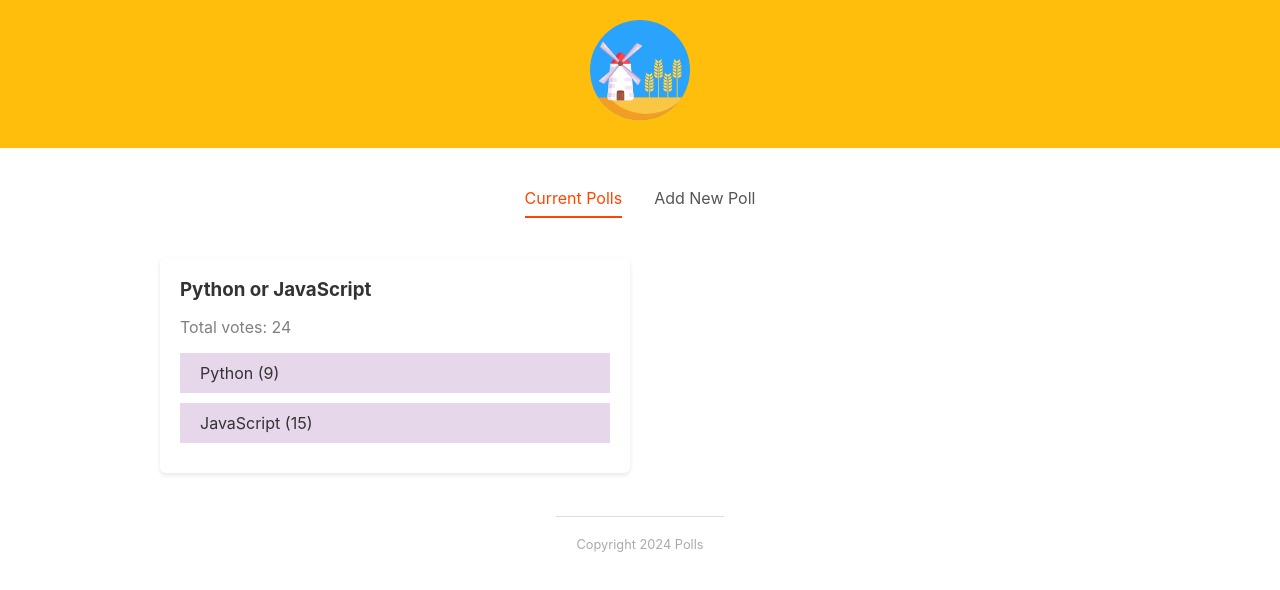
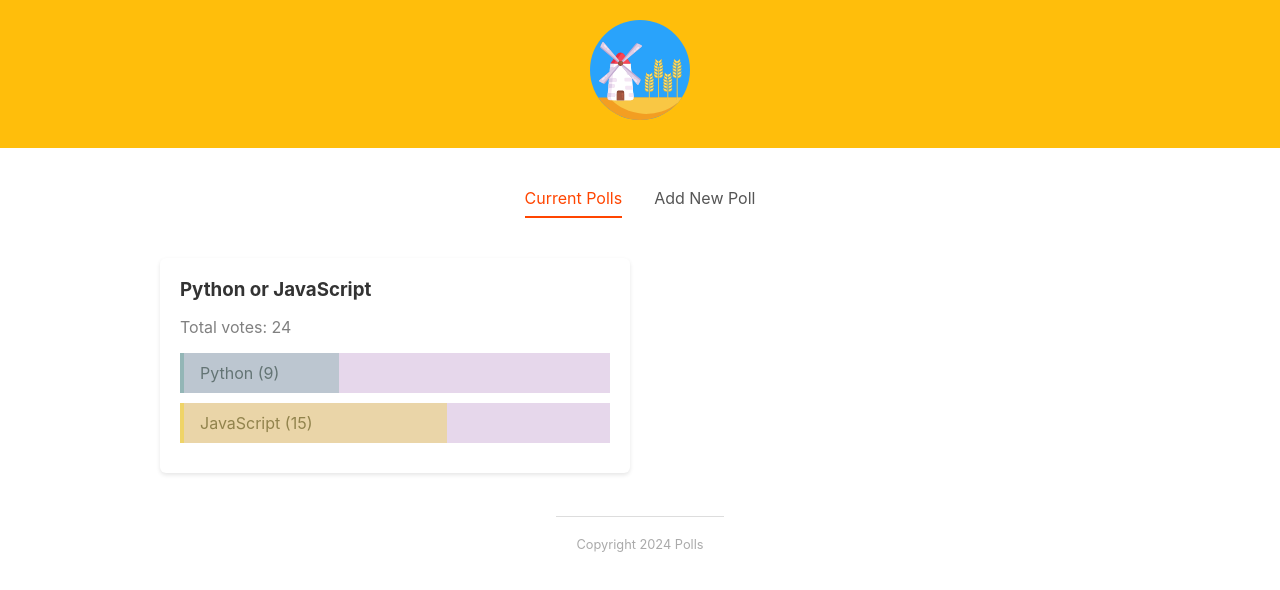
Before and after one commit to AnushaDeviR/polls-project, a Svelte app: page / in a window 1280 px wide. Shown: the top 590 px of the page. Built offline with nearby package versions, Linux system fonts and the light colour scheme.

Commit message:
added reactive percentage to votes

```diff
--- a/src/components/PollDetails.svelte
+++ b/src/components/PollDetails.svelte
@@ -3,10 +3,12 @@
   import Card from "../reuseable/Card.svelte";
   export let poll = [];
 
+  //   reactive values:
+  $: totalVotes = poll.votesA + poll.votesB;
+  $: percentageA = Math.floor((100 / totalVotes) * poll.votesA);
+  $: percentageB = Math.floor((100 / totalVotes) * poll.votesB);
+
   const dispatch = createEventDispatcher();
-
-  //   reactive values:
-  $: totalValues = poll.votesA + poll.votesB;
 
   const dispatchVotes = (option, id) => {
     dispatch("vote", { option, id });
@@ -16,18 +18,16 @@
 <Card>
   <div class="poll">
     <h3>{poll.question}</h3>
-    <p>Total votes: {totalValues}</p>
+    <p>Total votes: {totalVotes}</p>
     <!-- svelte-ignore a11y-click-events-have-key-events -->
     <div class="answer" on:click={() => dispatchVotes("a", poll.id)}>
-      <div class="percent percent-a">
-        <span>{poll.answerA} ({poll.votesA})</span>
-      </div>
+      <div class="percent percent-a" style="width: {percentageA}%"></div>
+      <span>{poll.answerA} ({poll.votesA})</span>
     </div>
     <!-- svelte-ignore a11y-click-events-have-key-events -->
     <div class="answer" on:click={() => dispatchVotes("b", poll.id)}>
-      <div class="percent percent-b">
-        <span>{poll.answerB} ({poll.votesB})</span>
-      </div>
+      <div class="percent percent-b" style="width: {percentageB}%"></div>
+      <span>{poll.answerB} ({poll.votesB})</span>
     </div>
   </div>
 </Card>
@@ -56,4 +56,18 @@
     display: inline-block;
     padding: 10px 20px;
   }
+
+  .percent {
+    height: 100%;
+    position: absolute;
+    box-sizing: border-box;
+  }
+  .percent-a {
+    background: rgb(147, 182, 182, 0.5);
+    border-left: 4px solid rgb(147, 182, 182);
+  }
+  .percent-b {
+    background: rgb(239, 212, 103, 0.5);
+    border-left: 4px solid rgb(239, 212, 103);
+  }
 </style>
```
